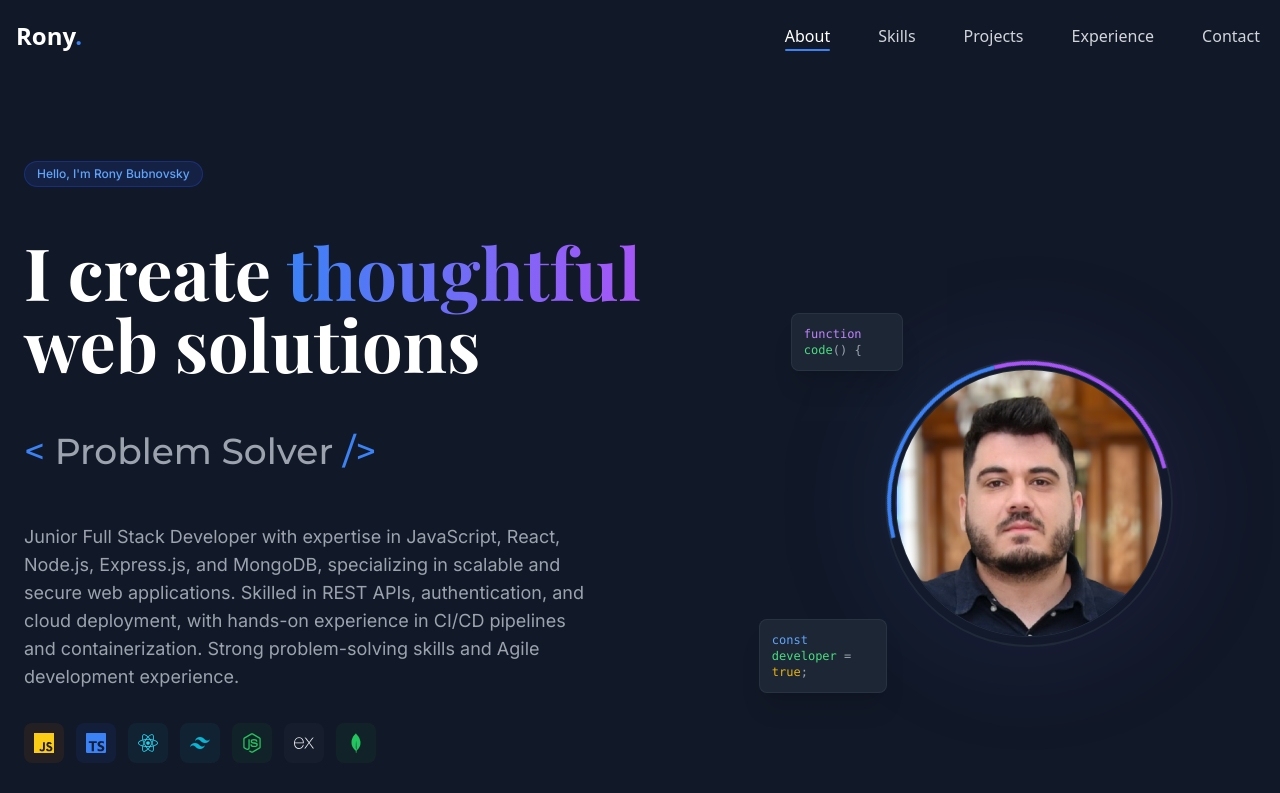
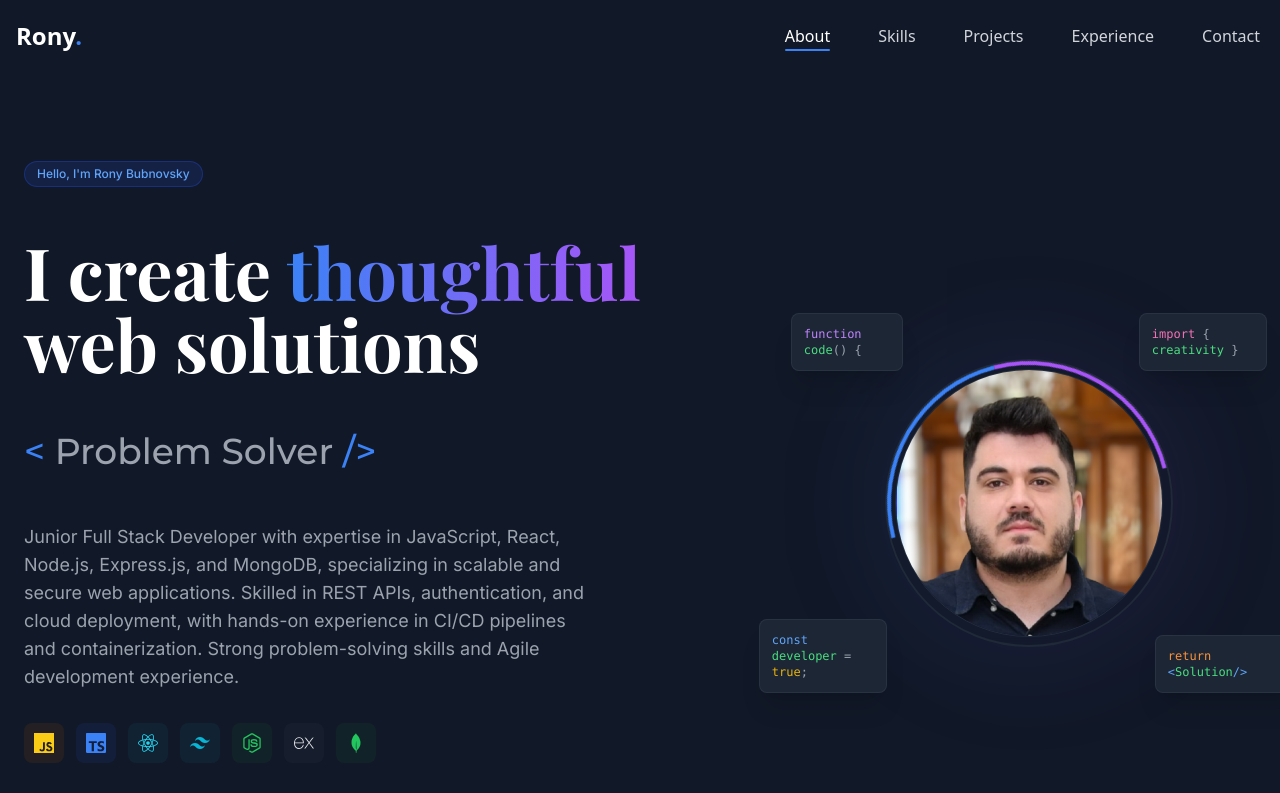
Before and after one commit to RonyBubnovsky/personal-portfolio, a Next.js app: page / in a window 1280 px wide. Shown: the top 793 px of the page. Built offline with nearby package versions, Linux system fonts and the light colour scheme; a web font is replaced by a local one.

Commit message:
Add floating code snippets to Hero component for enhanced visual appeal

```diff
--- a/components/main/hero.tsx
+++ b/components/main/hero.tsx
@@ -327,6 +327,29 @@ const HeroSection = () => {
                     <span className="text-purple-400">function</span> <span className="text-green-400">code</span>() &#123;
                   </div>
                 </motion.div>
+
+                {/* New floating code snippets on right side */}
+                <motion.div
+                  className="absolute top-[-3rem] right-[-3rem] sm:right-[-4rem] md:right-[-6rem] p-2 sm:p-3 bg-gray-800/90 backdrop-blur-sm rounded-lg border border-gray-700/50 shadow-xl w-28 sm:w-32 text-[10px] sm:text-xs font-mono z-10 hidden sm:block"
+                  initial={{ opacity: 0, y: -20 }}
+                  animate={{ opacity: 1, y: 0 }}
+                  transition={{ delay: 1.6 }}
+                >
+                  <div className="text-gray-400">
+                    <span className="text-pink-400">import</span> &#123; <span className="text-green-400">creativity</span> &#125;
+                  </div>
+                </motion.div>
+
+                <motion.div
+                  className="absolute bottom-[-3rem] right-[-5rem] sm:right-[-6rem] md:right-[-8rem] p-2 sm:p-3 bg-gray-800/90 backdrop-blur-sm rounded-lg border border-gray-700/50 shadow-xl w-32 sm:w-36 text-[10px] sm:text-xs font-mono z-10 hidden sm:block"
+                  initial={{ opacity: 0, y: 20 }}
+                  animate={{ opacity: 1, y: 0 }}
+                  transition={{ delay: 1.8 }}
+                >
+                  <div className="text-gray-400">
+                    <span className="text-orange-400">return</span> <span className="text-blue-400">&lt;</span><span className="text-green-400">Solution</span><span className="text-blue-400">/&gt;</span>
+                  </div>
+                </motion.div>
               </div>
             </div>
           </motion.div>
```
